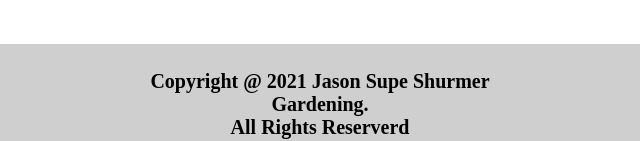
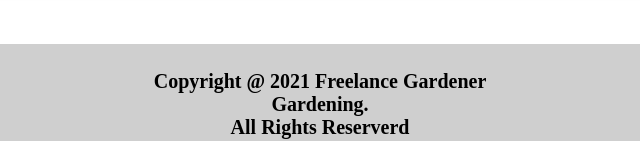
Before and after one commit to AaronGriffin9/Freelance-Gardener, a plain HTML site: page Gardening/index.html in a window 1280 px wide. Shown: the part 2256-2397 px from the top of the page, 320-960 px from the left. Drawn offline with Linux system fonts and the light colour scheme.

Commit message:
Update index.html

```diff
--- a/Gardening/index.html
+++ b/Gardening/index.html
@@ -102,7 +102,7 @@
         <p class="address">123 Road Street<br>City Name<br>TY75 8EF</p>
       </div>
       <div class="address-cont cont">
-        <p class="copyright">Copyright @ 2021 Jason Supe Shurmer Gardening.<br>All Rights Reserverd</p>
+        <p class="copyright">Copyright @ 2021 Freelance Gardener Gardening.<br>All Rights Reserverd</p>
       </div>
       <div class="social cont">
         <a href="#" class="fa fa-facebook fa-2x"></a>
```
